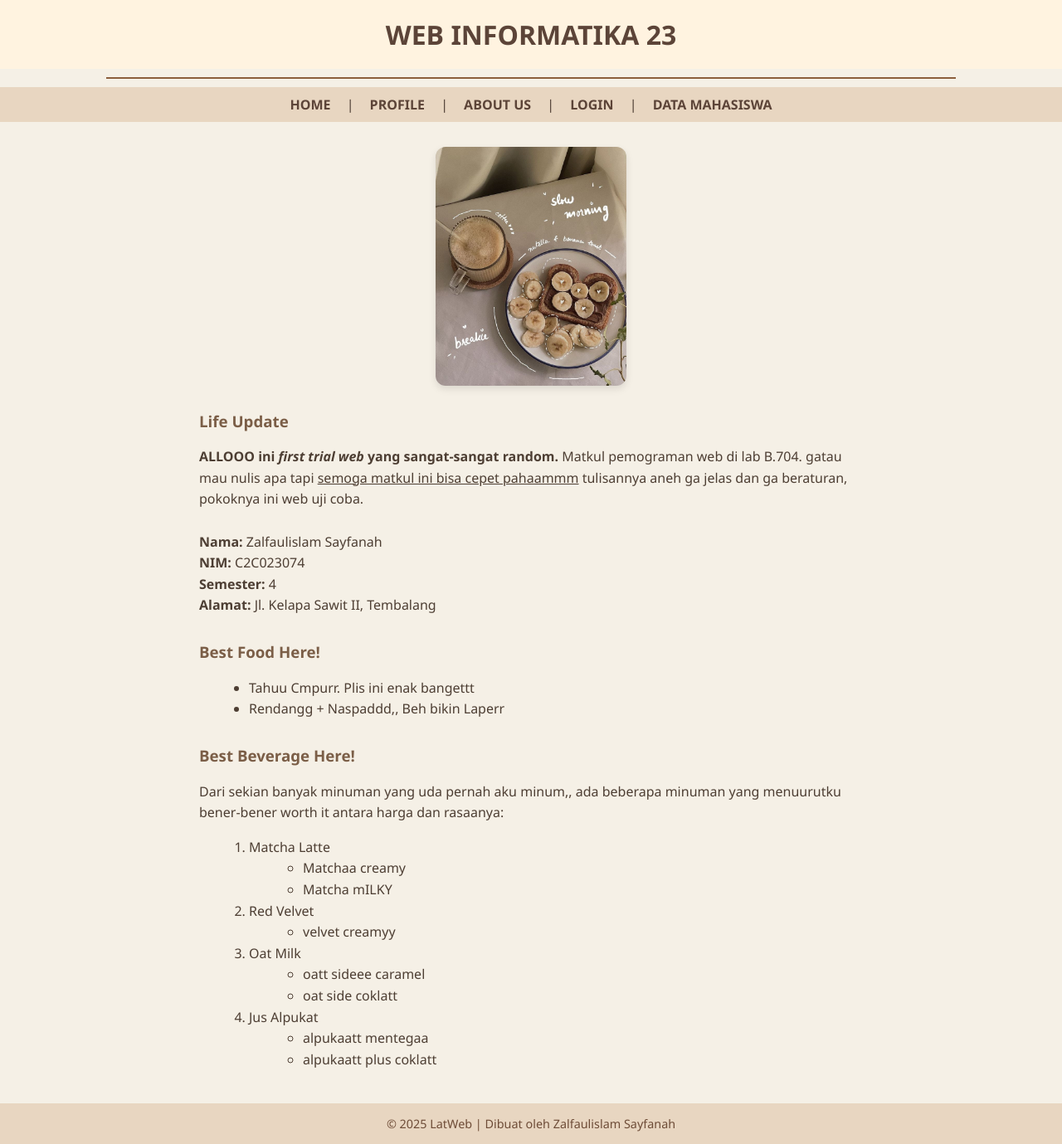
After one commit to zalfasayfanah/LatWeb, a PHP site: page /index.php in a window 1280 px wide. The commit adds this page. Shown: the whole page at 83% size. Run offline with PHP 8.4, Linux system fonts and the light colour scheme.

Commit message:
ubah ke PHP

```diff
--- /dev/null
+++ b/index.php
@@ -0,0 +1,166 @@
+<!DOCTYPE html>
+<html lang="en">
+<head>
+    <meta charset="UTF-8">
+    <meta name="viewport" content="width=device-width, initial-scale=1.0">
+    <title>HOME</title>
+    <style>
+        body {
+            font-family: 'Segoe UI', Tahoma, Geneva, Verdana, sans-serif;
+            background-color: #f5f0e6;
+            margin: 0;
+            padding: 0;
+            color: #4d3e33;
+        }
+
+        header {
+            text-align: center;
+            padding: 20px;
+            background-color: #fff3e0;
+        }
+
+        h1 {
+            margin: 0;
+            font-size: 2em;
+            color: #5c4438;
+        }
+
+        hr {
+            border: none;
+            height: 2px;
+            background-color: #8b5e3c;
+            margin: 10px auto;
+            width: 80%;
+        }
+
+        nav {
+            text-align: center;
+            background-color: #e8d6c1;
+            padding: 10px 0;
+        }
+
+        nav a {
+            color: #5c4438;
+            text-decoration: none;
+            margin: 0 15px;
+            font-weight: bold;
+        }
+
+        nav a:hover {
+            color: #a47e5b;
+            text-decoration: underline;
+        }
+
+        .content {
+            max-width: 800px;
+            margin: 30px auto;
+            padding: 0 20px;
+        }
+
+        .content img {
+            display: block;
+            margin: 20px auto;
+            border-radius: 12px;
+            box-shadow: 0 4px 10px rgba(0, 0, 0, 0.1);
+        }
+
+        h3 {
+            color: #7b5e47;
+            margin-top: 30px;
+        }
+
+        p, ul, ol {
+            line-height: 1.6;
+        }
+
+        ul, ol {
+            margin-left: 20px;
+        }
+
+        ul ul, ol ul {
+            list-style-type: circle;
+            margin-left: 25px;
+        }
+
+        footer {
+            text-align: center;
+            padding: 15px;
+            background-color: #e8d6c1;
+            color: #6e4c37;
+            font-size: 0.9em;
+            margin-top: 40px;
+        }
+    </style>
+</head>
+<body>
+    <header>
+        <h1>WEB INFORMATIKA 23</h1>
+    </header>
+
+    <hr>
+
+    <nav>
+        <a href="index.php">HOME</a> |
+        <a href="profile.php">PROFILE</a> |
+        <a href="about.php">ABOUT US</a> |
+        <a href="login.php">LOGIN</a> |
+        <a href="datamahasiswa.php">DATA MAHASISWA</a>
+    </nav>
+
+    <div class="content">
+        <img src="foto1.jpg" width="230px" alt="Foto Utama" />
+
+        <h3>Life Update</h3>
+        <p>
+            <b>ALLOOO ini <i>first trial web</i> yang sangat-sangat random.</b> Matkul pemograman web di lab B.704.
+            gatau mau nulis apa tapi <u>semoga matkul ini bisa cepet pahaammm</u> tulisannya aneh ga jelas dan ga beraturan,
+            pokoknya ini web uji coba.
+            <br><br>
+            <strong>Nama:</strong> Zalfaulislam Sayfanah <br>
+            <strong>NIM:</strong> C2C023074 <br>
+            <strong>Semester:</strong> 4 <br>
+            <strong>Alamat:</strong> Jl. Kelapa Sawit II, Tembalang <br>
+        </p>
+
+        <h3>Best Food Here!</h3>
+        <ul>
+            <li>Tahuu Cmpurr. Plis ini enak bangettt</li>
+            <li>Rendangg + Naspaddd,, Beh bikin Laperr</li>
+        </ul>
+
+        <h3>Best Beverage Here!</h3>
+        <p>
+            Dari sekian banyak minuman yang uda pernah aku minum,, ada beberapa minuman yang menuurutku bener-bener worth it antara harga dan rasaanya:
+        </p>
+        <ol>
+            <li>Matcha Latte
+                <ul>
+                    <li>Matchaa creamy</li>
+                    <li>Matcha mILKY</li>
+                </ul>
+            </li>
+            <li>Red Velvet
+                <ul>
+                    <li>velvet creamyy</li>
+                </ul>
+            </li>
+            <li>Oat Milk
+                <ul>
+                    <li>oatt sideee caramel</li>
+                    <li>oat side coklatt</li>
+                </ul>
+            </li>
+            <li>Jus Alpukat
+                <ul>
+                    <li>alpukaatt mentegaa</li>
+                    <li>alpukaatt plus coklatt</li>
+                </ul>
+            </li>
+        </ol>
+    </div>
+
+    <footer>
+        &copy; 2025 LatWeb | Dibuat oleh Zalfaulislam Sayfanah
+    </footer>
+</body>
+</html>
--- a/login.html
+++ b/login.php
@@ -114,7 +114,7 @@
 
             <input type="submit" value="Login">
         </form>
-        <p>Belum punya akun? <a href="register.html">Daftar</a></p>
+        <p>Belum punya akun? <a href="register.php">Daftar</a></p>
     </div>
 
     <script>
```
Also changed, not shown: about.php (renamed from about.html, +6 -4 lines), datamahasiswa.php (added, +160 -0 lines), index.html (deleted, +0 -165 lines), profile.php (renamed from profile.html), register.php (renamed from register.html).
